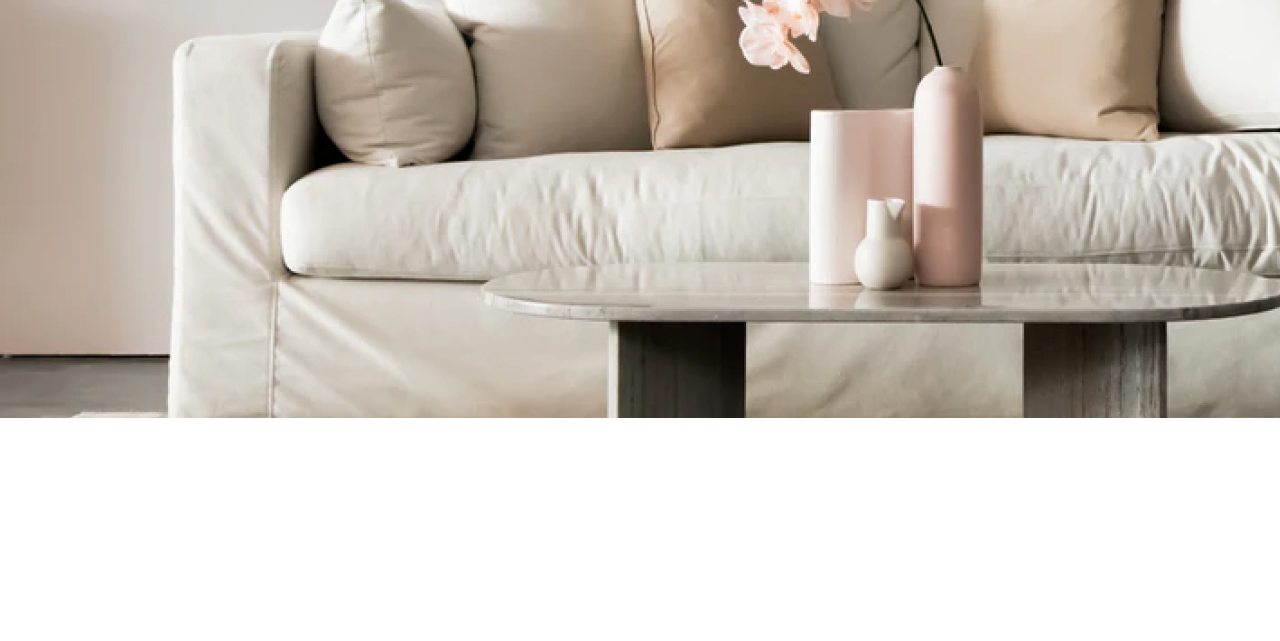
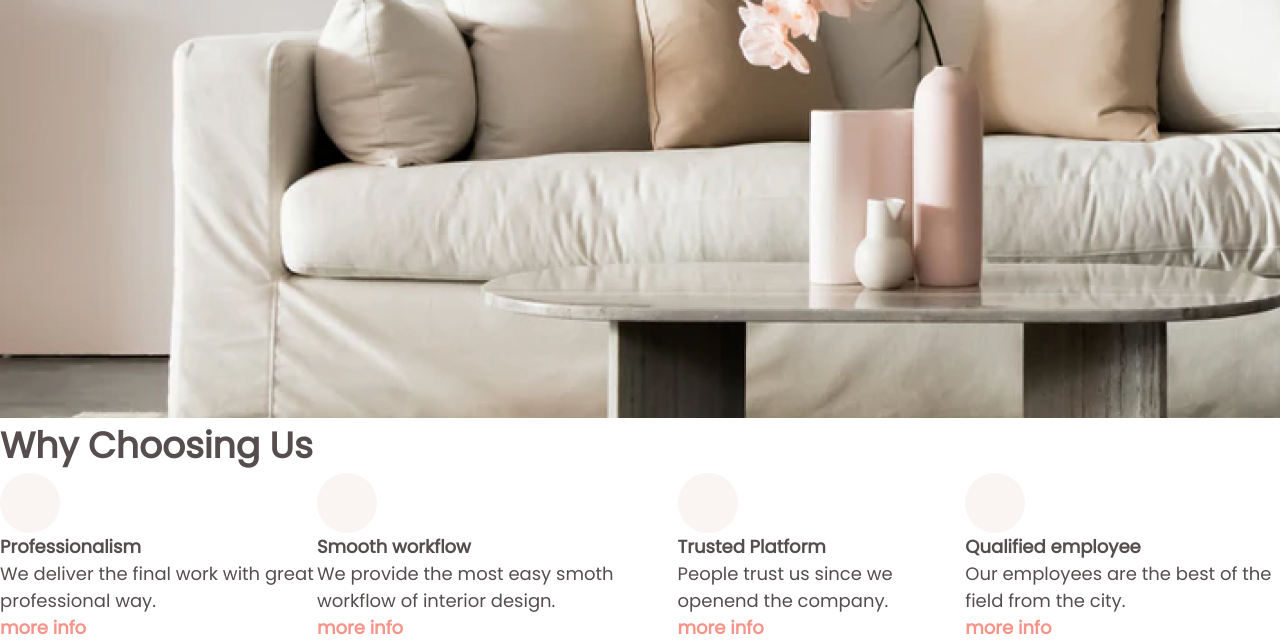
Before and after one commit to LadyginaElena/Site-layout-according-to-the-layout, a plain HTML site: page index.html in a window 1280 px wide. Shown: the part 582-1223 px from the top of the page. Before the commit the page ends 1000 px from the top, so only its background shows below. Drawn offline with Linux system fonts and the light colour scheme.

Commit message:
addded section 2

```diff
--- a/index.html
+++ b/index.html
@@ -43,9 +43,42 @@
         <input type="text" class="search" placeholder="Search Furniture" />
       </div>
     </div>
-    <div class="cards">
-      <h3 class="title"></h3>
-
+    <div class="choose-box">
+      <h3 class="title">Why Choosing Us</h3>
+      <section class="card-box">
+        <div class="card">
+          <div class="card-icon"><img src="./assets/icon/Ellipse 70.svg" alt="icon_star"></div>
+          <h4>Professionalism</h4>
+          <p class="description">
+            We deliver the final work with great professional way.
+          </p>
+          <h4 class="more_info">more info</h4>
+        </div>
+        <div class="card">
+          <div class="card-icon"><img src="./assets/icon/Ellipse 71.svg" alt="icon_books"></div>
+          <h4>Smooth workflow</h4>
+          <p class="description">
+            We provide the most easy smoth workflow of interior design.
+          </p>
+          <h4 class="more_info">more info</h4>
+        </div>
+        <div class="card">
+          <div class="card-icon"><img src="./assets/icon/Ellipse 72.svg" alt="notepad"></div>
+          <h4>Trusted Platform</h4>
+          <p class="description">
+            People trust us since we openend the company.
+          </p>
+          <h4 class="more_info">more info</h4>
+        </div>
+        <div class="card">
+          <div class="card-icon"><img src="./assets/icon/Ellipse 73.svg" alt="icon_star_2"></div>
+          <h4>Qualified employee</h4>
+          <p class="description">
+            Our employees are the best of the field from the city.
+          </p>
+          <h4 class="more_info">more info</h4>
+        </div>
+      </section>
     </div>
   </body>
 </html>
--- a/style.css
+++ b/style.css
@@ -56,3 +56,26 @@
   font-family: Poppins;
   margin-top: 40px;
 }
+.card-box {
+  display: flex;
+  justify-content: space-between;
+}
+.title {
+  font-size: 36px;
+  font-family: Poppins;
+  color: #564E4E;
+}
+.card {
+  font-size: 18px;
+  font-family: Poppins;
+  color: #564E4E;
+}
+.more_info {
+  color: #F79489;
+  font-size: 18px;
+  font-family: Poppins;
+}
+.card-icon {
+   font-weight: 60px;
+   height: 60px;
+}
```
Also changed, not shown: assets/icon/Ellipse 70.svg (added), assets/icon/Ellipse 71.svg (added), assets/icon/Ellipse 72.svg (added), assets/icon/Ellipse 73.svg (added).
